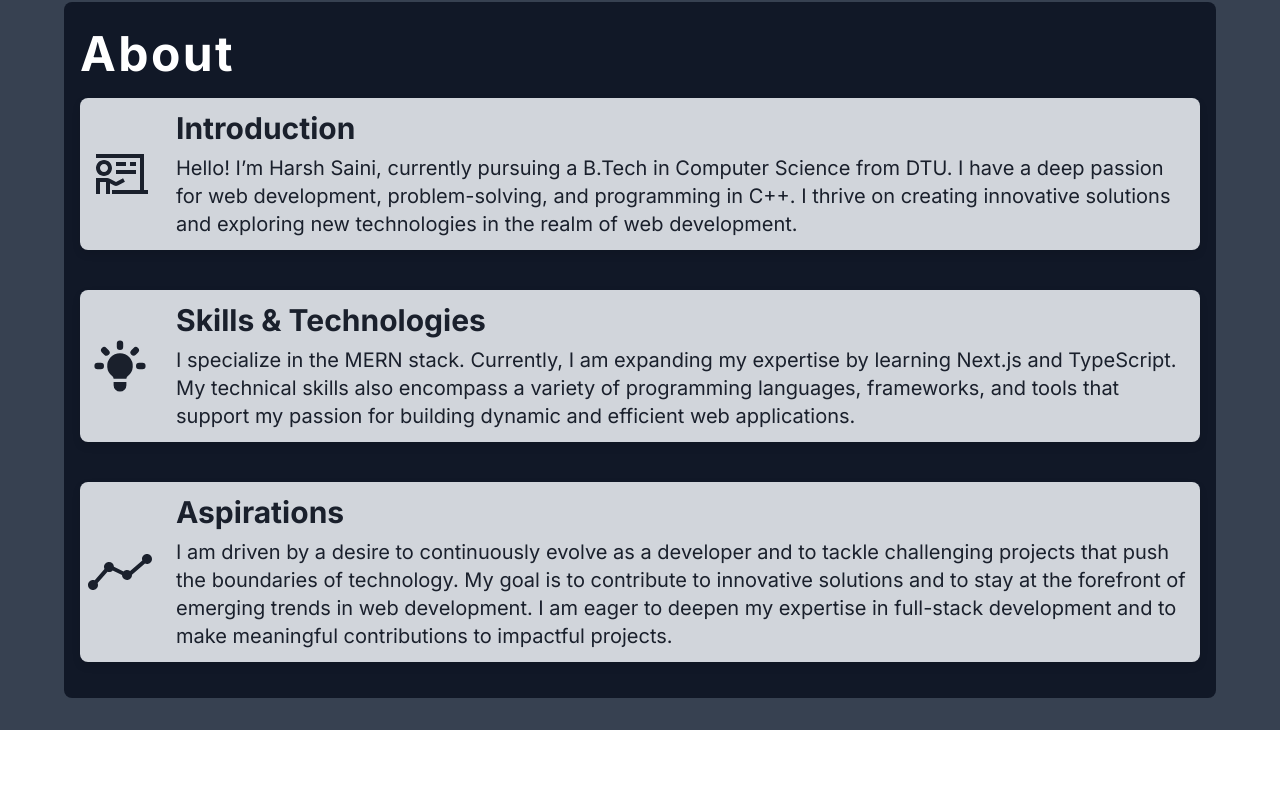
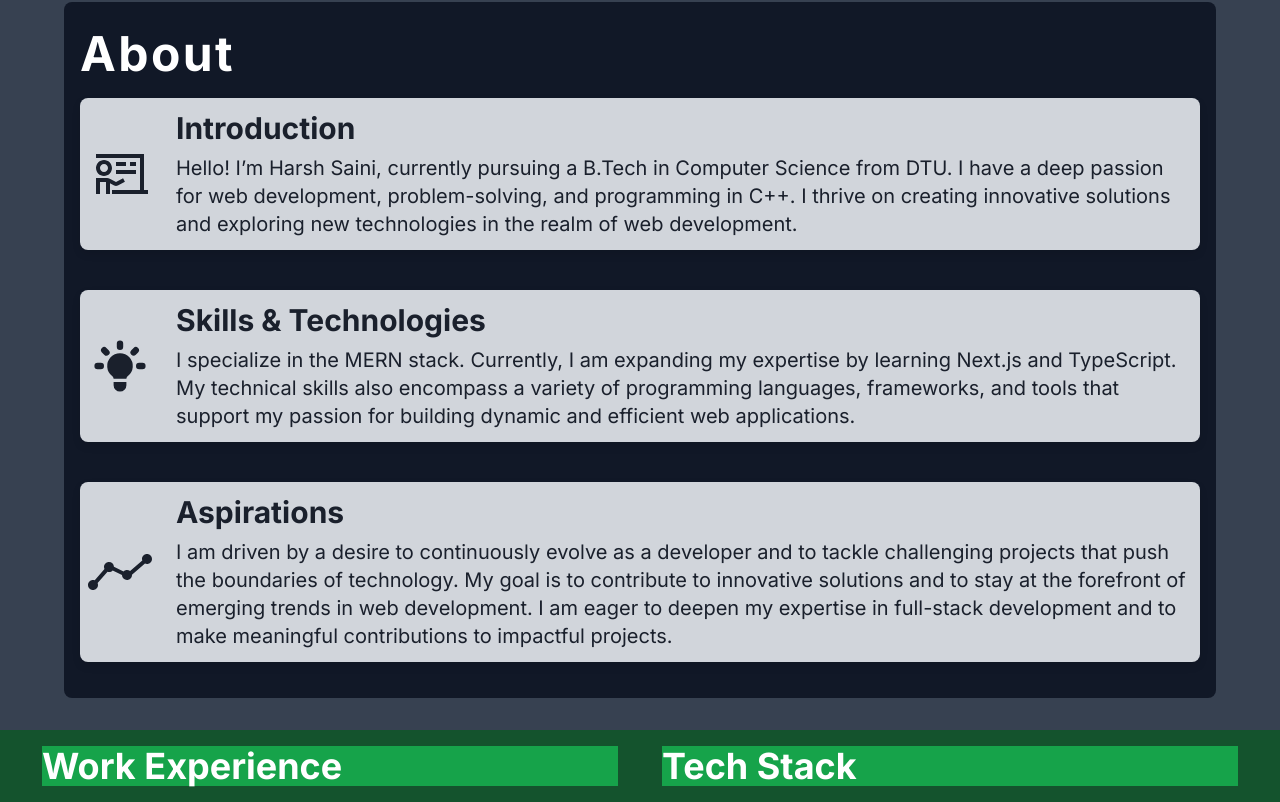
Before and after one commit to HarshSaini3878/portfolio, a Next.js app: page / in a window 1280 px wide. Shown: the part 814-1616 px from the top of the page. Before the commit the page ends 1544 px from the top, so only its background shows below. Built offline with nearby package versions, Linux system fonts and the light colour scheme.

Commit message:
Update Experience.tsx

```diff
--- a/src/components/Experience.tsx
+++ b/src/components/Experience.tsx
@@ -2,8 +2,16 @@ import React from 'react'
 
 const Experience = () => {
   return (
-    <div>
+    <div className='flex flex-col md:flex-row items-center justify-center gap-3 w-screen bg-green-900'>
+      <div className='w-full md:w-[45%] flex flex-col items-center justify-around bg-green-600 m-4'>
+        <div className='w-full text-2xl md:text-4xl font-bold text-white'>Work Experience </div>
+      </div>
+      <div className='w-full md:w-[45%] bg-green-600 flex flex-col m-4'>
+      <div className='w-full text-2xl md:text-4xl font-bold text-white '> Tech Stack</div>
+      <div>
 
+      </div>
+      </div>
     </div>
   )
 }
```
